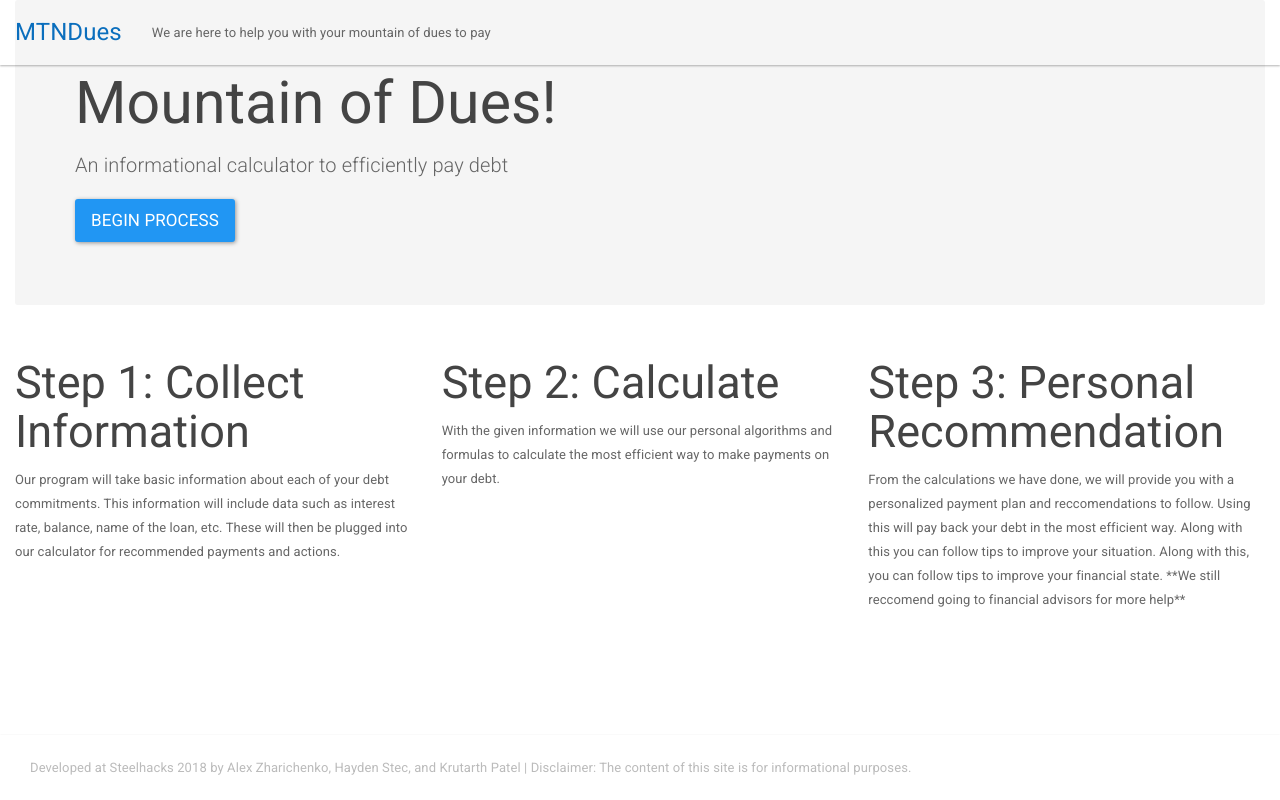
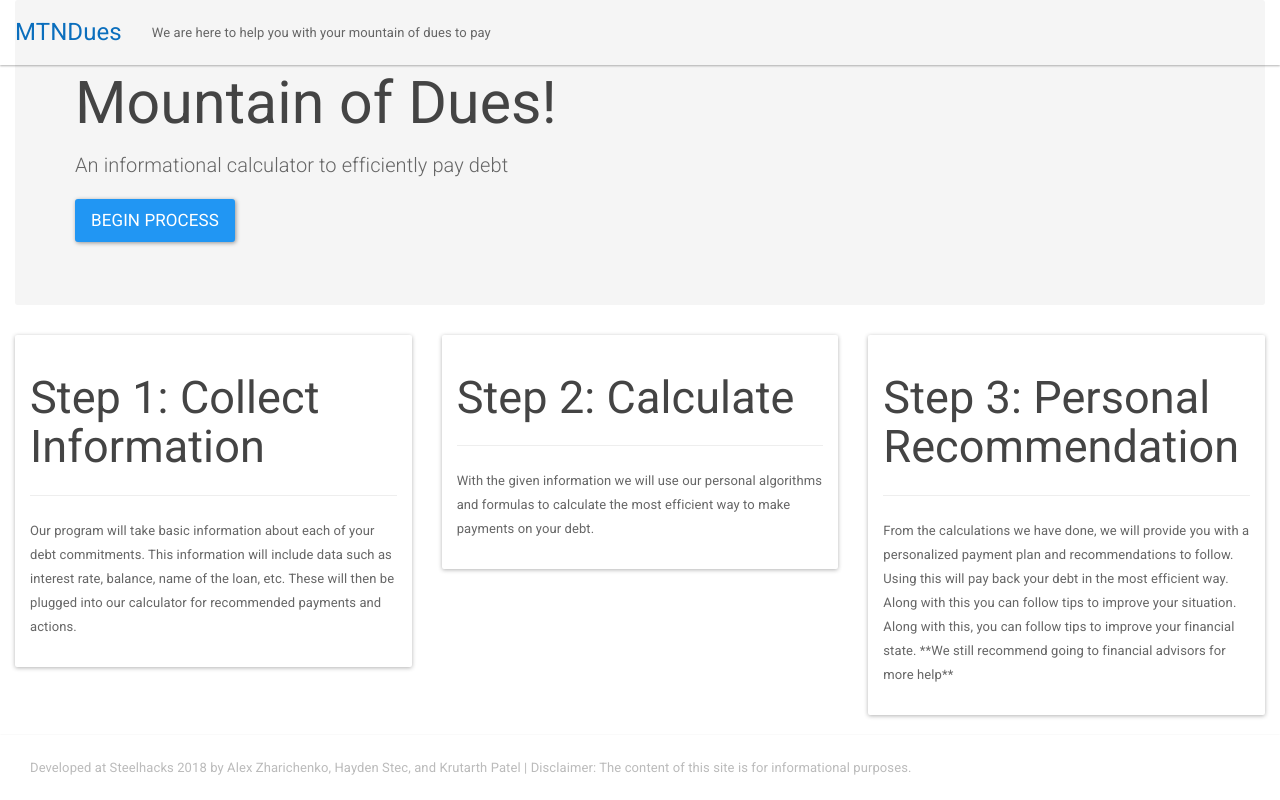
Before and after one commit to azharichenko/debt-management, a Flask app: page / in a window 1280 px wide. Run offline with Flask 2, Linux system fonts and the light colour scheme; the visitor is signed in with stand-in values (Sample User, id 1); some libraries are stand-ins or nearby versions.

Commit message:
EVEN MORE IMPROVEMENTS

```diff
--- a/debtman/__init__.py
+++ b/debtman/__init__.py
@@ -2,7 +2,8 @@ from flask import (
     Flask,
     render_template,
     session,
-    redirect
+    redirect,
+    url_for
 )
 from flask_bootstrap import Bootstrap
 from flask_wtf import FlaskForm
@@ -14,9 +15,9 @@ from wtforms import (
 )
 from wtforms.validators import (
     DataRequired,
-    NumberRange,
-    Optional
+    NumberRange
 )
+from pprint import pprint
 
 app = Flask(__name__)
 Bootstrap(app)
@@ -31,12 +32,12 @@ class UserForm(FlaskForm):
     )
     # Currently not being implemented
     savings = DecimalField(
-        "Current Total Savings: "#,
-        #validators=[Optional]  # , NumberRange(min=0.01, message="Please enter a value above 0.01")]
+        "Current Total Savings: "  # ,
+        # validators=[Optional]  # , NumberRange(min=0.01, message="Please enter a value above 0.01")]
     )
     savings_goal = DecimalField(
-        "Savings Goal: " #,
-        #validators=[Optional]  # , NumberRange(min=0.01, message="Please enter a value above 0.01")]
+        "Savings Goal: "  # ,
+        # validators=[Optional]  # , NumberRange(min=0.01, message="Please enter a value above 0.01")]
     )
 
 
@@ -97,7 +98,8 @@ class LoanForm(FlaskForm):
 
 @app.route('/')
 def index():
-    session['user_info'] = {'user': {}, 'lines': []}
+    if session['user_info'] is None:
+        session['user_info'] = {'user': {}, 'lines': []}
     return render_template("home.html")
 
 
@@ -105,13 +107,18 @@ def index():
 def collect_basic_data():
     form = UserForm()
     if form.validate_on_submit():
-        session['user_info']['user'] = {'net_income': form.net_income.data}
-        return redirect('/data')
+        session['user_info']['user'] = {'net_income': int(form.net_income.data)}
+        pprint(session)
+
+        return redirect(url_for('collect_debt_data'))
     return render_template("userform.html", form=form)
 
 
 @app.route('/data', methods=('GET', 'POST'))
 def collect_debt_data():
+    print("think")
+    print(len(session['user_info']['lines']))
+    pprint(session)
     if len(session['user_info']['lines']) == 0:
         return render_template("debtstart.html")
     return render_template("debt.html")
@@ -132,6 +139,7 @@ def collect_credit_card():
                 'deferment_end': None
             }
         )
+        pprint(session)
         return redirect('/data')
     return render_template("creditform.html", form=form)
 
@@ -152,6 +160,7 @@ def collect_loan():
                 'deferment_end': None
             }
         )
+        pprint(session)
         return redirect('/data')
     return render_template("loanform.html", form=form)
 
--- a/debtman/templates/home.html
+++ b/debtman/templates/home.html
@@ -7,28 +7,44 @@
             <div class="jumbotron">
                 <h1>Mountain of Dues!</h1>
                 <p>An informational calculator to efficiently pay debt</p>
-        <p><a class="btn btn-primary btn-lg" href="{{ url_for("collect_basic_data") }}" role="button">Begin Process</a></p>
+                <p><a class="btn btn-primary btn-lg" href="{{ url_for("collect_basic_data") }}" role="button">Begin
+                    Process</a></p>
             </div>
         </div>
     </div>
     <div class="row">
         <div class="col-xs-4">
+            <div class="panel panel-default">
+                <div class="panel-body">
                     <h2>Step 1: Collect Information</h2>
+                    <hr>
                     <p>Our program will take basic information about each of your debt commitments.
                         This information will include data such as interest rate, balance, name of the loan, etc.
-         These will then be plugged into our calculator for recommended payments and actions.</p>
+                        These will then be plugged into our calculator for recommended payments and actions.</p></div>
+            </div>
         </div>
         <div class="col-xs-4">
+            <div class="panel panel-default">
+                <div class="panel-body">
                     <h2>Step 2: Calculate</h2>
+                    <hr>
                     <p>With the given information we will use our personal algorithms and formulas to calculate
-        the most efficient way to make payments on your debt.</p>
+                        the most efficient way to make payments on your debt.</p></div>
+            </div>
         </div>
         <div class="col-xs-4">
+            <div class="panel panel-default">
+                <div class="panel-body">
                     <h2>Step 3: Personal Recommendation</h2>
-       <p>From the calculations we have done, we will provide you with a personalized payment plan and reccomendations
-      to follow. Using this will pay back your debt in the most efficient way. Along with this you can follow tips to
-      improve your situation. Along with this, you can follow tips to improve your financial state. **We still reccomend
-      going to financial advisors for more help**</p>
+                    <hr>
+                    <p>From the calculations we have done, we will provide you with a personalized payment plan and
+                        recommendations
+                        to follow. Using this will pay back your debt in the most efficient way. Along with this you can
+                        follow tips to
+                        improve your situation. Along with this, you can follow tips to improve your financial state.
+                        **We still recommend
+                        going to financial advisors for more help**</p></div>
+            </div>
         </div>
     </div>
 </div>
--- a/server.py
+++ b/server.py
@@ -1,3 +1,3 @@
 from debtman import app
 
-app.run(host="127.0.0.1", port=5000, debug=True)
+app.run(host="127.0.0.1", port=5000, debug=False)
```
Lines whose indentation alone changed are shown as unchanged.
